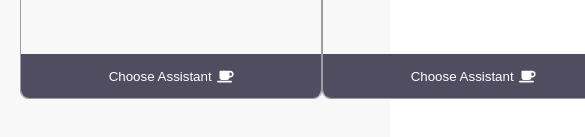
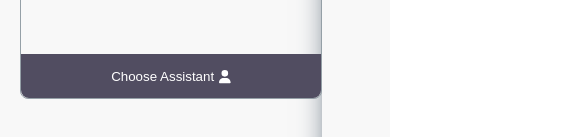
Before and after one commit to 7rahib/lucky-one-7rahib, a React (Create React App) app: page / in a window 390 px wide. Shown: the part 513-650 px from the top of the page, 585 px wide, since content can reach past the window. Built offline with nearby package versions, Linux system fonts and the light colour scheme.

Commit message:
cart design changed

```diff
--- a/src/component/Product/Product.js
+++ b/src/component/Product/Product.js
@@ -1,6 +1,6 @@
 
 import { FontAwesomeIcon } from '@fortawesome/react-fontawesome';
-import { faCoffee } from '@fortawesome/free-solid-svg-icons'
+import { faUser } from '@fortawesome/free-solid-svg-icons'
 import React from 'react';
 import './Product.css'
 
@@ -17,7 +17,7 @@ const Product = (props) => {
             </div>
             <button onClick={() => props.handleAddToCart(props.product)} className='btn-card'>
                 <p>Choose Assistant</p>
-                <FontAwesomeIcon icon={faCoffee}></FontAwesomeIcon>
+                <FontAwesomeIcon icon={faUser}></FontAwesomeIcon>
             </button>
         </div>
     );
--- a/src/component/Shop/Shop.css
+++ b/src/component/Shop/Shop.css
@@ -9,7 +9,7 @@
     margin-left: 20px;
 }
 .cart-container{
-    background-color: #c8beee;
+    box-shadow: rgb(38, 57, 77) 0px 20px 30px -10px;
     border-radius: 8px;
 }
 .btn-cart{
@@ -48,3 +48,16 @@
 .cart button{
     margin: 5px;
 }
+
+@media only screen and (max-width:687px) {
+    .shop-container{
+        display: grid;
+        grid-template-columns: 1fr 1fr;
+        margin-bottom: 10px;
+    }
+    .products-container{
+        display: grid;
+        grid-template-columns: repeat(1, 1fr);
+        margin-left: 20px;
+    }
+}
```
